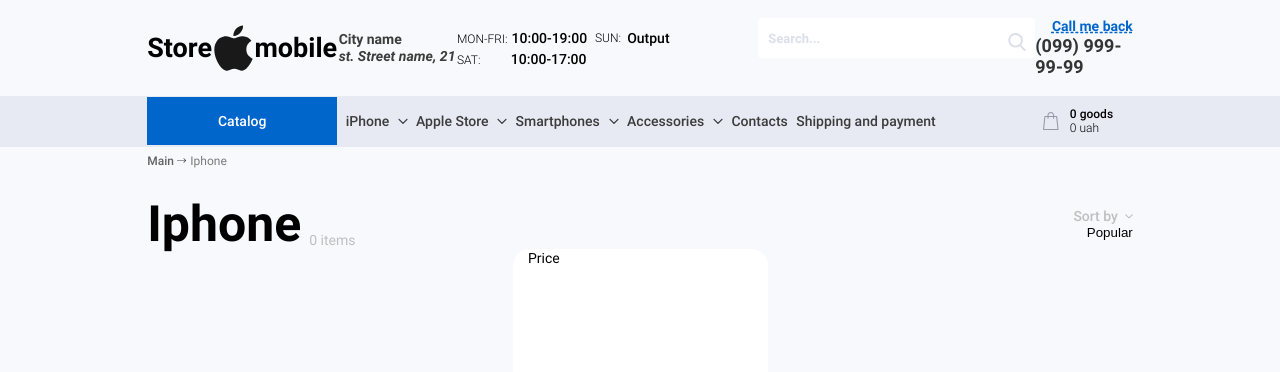
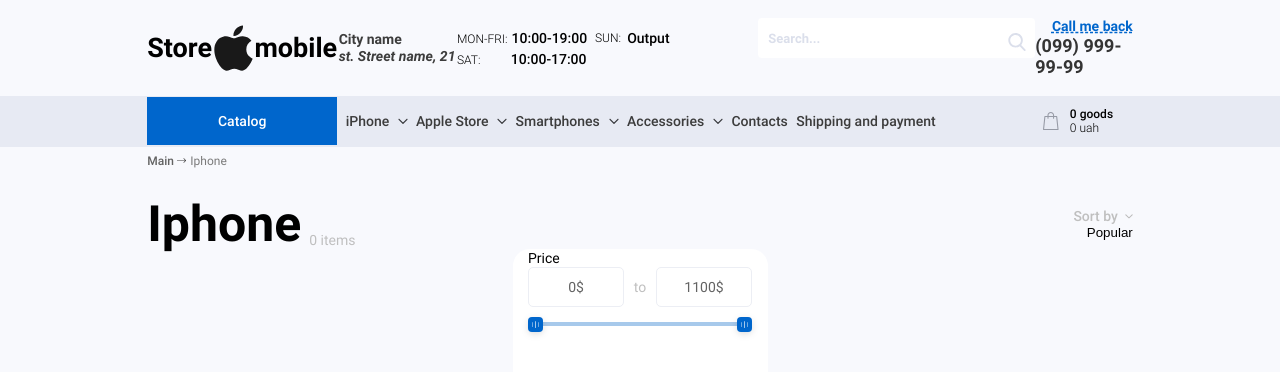
Before and after one commit to IlyaVoitenko/mobile-store, a React (Vite) app: page /Category in a window 1280 px wide. Shown: the top 372 px of the page. Built offline with nearby package versions, Linux system fonts and the light colour scheme; a web font is replaced by a local one.

Commit message:
added PriceRange component

```diff
--- a/src/components/Category/Category.tsx
+++ b/src/components/Category/Category.tsx
@@ -7,6 +7,7 @@
 import "../../styles/components/_categoryNavProduct.scss";
 import "../../styles/components/_productNameAndCount.scss";
 import "../../styles/components/_filterAndListProducts.scss";
+import PriceRange from "../PriceRange";
 const Category = () => {
   return (
     <div className="pageDefault">
@@ -39,6 +40,7 @@
           <div className="filtersProducts">
             <div className="filterPrises">
               <span className="filterTitle">Price</span>
+              <PriceRange />
             </div>
           </div>
           <ul className="listProducts"></ul>
--- a/src/components/FilterGoods/FilterGoods.tsx
+++ /dev/null
@@ -1,5 +0,0 @@
-const FilterGoods = () => {
-  return <div>FilterGoods</div>;
-};
-
-export default FilterGoods;
--- a/src/components/FilterGoods/index.ts
+++ /dev/null
@@ -1,2 +0,0 @@
-import FilterGoods from "./FilterGoods";
-export default FilterGoods;
--- /dev/null
+++ b/src/components/PriceRange/PriceRange.tsx
@@ -0,0 +1,105 @@
+import { useState } from "react";
+import "../../styles/components/_priceRange.scss";
+const PriceRange = () => {
+  const initialMinPrice = 0;
+  const initialMaxPrice = 1100;
+
+  const [sliderMinValue] = useState(initialMinPrice);
+  const [sliderMaxValue] = useState(initialMaxPrice);
+
+  const [minVal, setMinVal] = useState(initialMinPrice);
+  const [maxVal, setMaxVal] = useState(initialMaxPrice);
+  const [minInput, setMinInput] = useState(initialMinPrice);
+  const [maxInput, setMaxInput] = useState(initialMaxPrice);
+
+  const minGap = 5;
+
+  const slideMin = (e: { target: { value: string } }) => {
+    const value = parseInt(e.target.value, 10);
+    if (value >= sliderMinValue && maxVal - value >= minGap) {
+      setMinVal(value);
+      setMinInput(value);
+    }
+  };
+
+  const slideMax = (e: { target: { value: string } }) => {
+    const { value } = e.target;
+    const newValue = parseInt(value, 10);
+
+    if (newValue <= sliderMaxValue && newValue - minVal >= minGap) {
+      setMaxVal(newValue);
+      setMaxInput(newValue);
+    }
+  };
+
+  const handleMinInput = (e: { target: { value: string } }) => {
+    const value = e.target.value
+      ? sliderMinValue
+      : parseInt(e.target.value, 10);
+    if (value >= sliderMinValue && value < maxVal - minGap) {
+      setMinInput(value);
+      setMinVal(value);
+    }
+  };
+
+  const handleMaxInput = (e: { target: { value: string } }) => {
+    const { value } = e.target;
+    const newValue = value ? sliderMaxValue : parseInt(value, 10);
+
+    if (newValue <= sliderMaxValue && newValue > minVal + minGap) {
+      setMaxInput(newValue);
+      setMaxVal(newValue);
+    }
+  };
+
+  return (
+    <div className="double-slider-box">
+      <div className="input-box">
+        <div className="min-box">
+          <input
+            type="text"
+            value={minInput + "$"}
+            onChange={handleMinInput}
+            className="min-input"
+            min={sliderMinValue}
+            max={maxVal - minGap}
+          />
+        </div>
+        <span>to</span>
+        <div className="max-box">
+          <input
+            type="text"
+            value={maxInput + "$"}
+            onChange={handleMaxInput}
+            className="max-input"
+            min={minVal + minGap}
+            max={sliderMaxValue}
+          />
+        </div>
+      </div>
+      <div className="range-slider">
+        <div className="slider-track"></div>
+        <input
+          type="range"
+          min={sliderMinValue}
+          max={sliderMaxValue}
+          value={minVal}
+          onChange={slideMin}
+          className="min-val"
+          placeholder="min"
+        />
+        <input
+          type="range"
+          min={sliderMinValue}
+          max={sliderMaxValue}
+          value={maxVal}
+          onChange={slideMax}
+          className="max-val"
+          placeholder="Max"
+        />
+      </div>
+    </div>
+  );
+};
+
+export default PriceRange;
--- /dev/null
+++ b/src/components/PriceRange/index.ts
@@ -0,0 +1,2 @@
+import PriceRange from "./PriceRange";
+export default PriceRange;
--- a/src/styles/abstracts/_colors.scss
+++ b/src/styles/abstracts/_colors.scss
@@ -21,3 +21,4 @@
 $greyNavLink: #636363;
 $greySelectedProduct: #7a7a7a;
 $itemsCountsColors: #bfbfbf;
+$rangePriceLineColor: #a7c9eb;
--- /dev/null
+++ b/src/styles/components/_priceRange.scss
@@ -0,0 +1,112 @@
+@use "../abstracts/variables" as *;
+@use "../abstracts/colors" as *;
+@use "../abstracts/mixins" as *;
+@use "../abstracts/mediaQuery" as *;
+
+.double-slider-box {
+  background-color: #fff;
+  border-radius: 10px;
+  max-width: 300px;
+  margin: auto;
+}
+.range-slider {
+  position: relative;
+  width: 100%;
+  height: 4px;
+  margin: 15px 0;
+  background-color: $rangePriceLineColor;
+  border-radius: 5px;
+}
+
+.slider-track {
+  height: 100%;
+  position: absolute;
+  background-color: $rangePriceLineColor;
+  left: 0;
+  right: 100%;
+  border-radius: 5px;
+}
+
+.range-slider input[type="range"] {
+  position: absolute;
+  width: 100%;
+  top: 0;
+  background: none;
+  pointer-events: none;
+  appearance: none;
+  height: 5px;
+}
+
+input[type="range"]::-webkit-slider-thumb {
+  height: 15px;
+  width: 15px;
+  border-radius: 4px;
+  background: #0066cc;
+  pointer-events: auto;
+  appearance: none;
+  cursor: pointer;
+  box-shadow: 0 0.125rem 0.5625rem -0.125rem rgba(0, 0, 0, 0.25);
+  position: relative;
+  z-index: 2;
+  background-image: url("../../assets/trigger_from.svg");
+}
+
+input[type="range"]::-moz-range-thumb {
+  height: 15px;
+  width: 15px;
+  border-radius: 4px;
+  background: #0066cc;
+  pointer-events: auto;
+  appearance: none;
+  cursor: pointer;
+  box-shadow: 0 0.125rem 0.5625rem -0.125rem rgba(0, 0, 0, 0.25);
+  position: relative;
+  z-index: 2;
+}
+
+.input-box {
+  display: flex;
+  justify-content: space-between;
+  align-items: center;
+  width: 100%;
+
+  span {
+    font-family: $fontFamily;
+    font-weight: 400;
+    font-size: 14px;
+    line-height: 18px;
+    letter-spacing: 0%;
+    vertical-align: middle;
+    color: $itemsCountsColors;
+  }
+}
+
+.min-box,
+.max-box {
+  width: 50%;
+}
+
+.max-box input {
+  float: right;
+}
+input[type="text"] {
+  width: 70%;
+  padding: 10px;
+  border: 1px solid #eceef4;
+  border-radius: 5px;
+  text-align: center;
+
+  font-family: $fontFamily;
+  font-weight: 400;
+  font-size: 14px;
+  line-height: 18px;
+  text-align: center;
+  vertical-align: middle;
+  color: $greyNavLink;
+}
+
+input[type="text"]::-webkit-inner-spin-button,
+input[type="text"]::-webkit-outer-spin-button {
+  -webkit-appearance: none;
+  margin: 0;
+}
```
Also changed, not shown: src/assets/trigger_from.svg (added), src/assets/trigger_to.svg (added).
